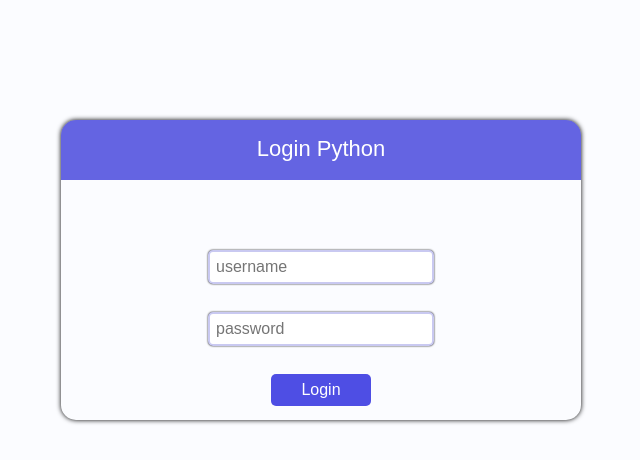
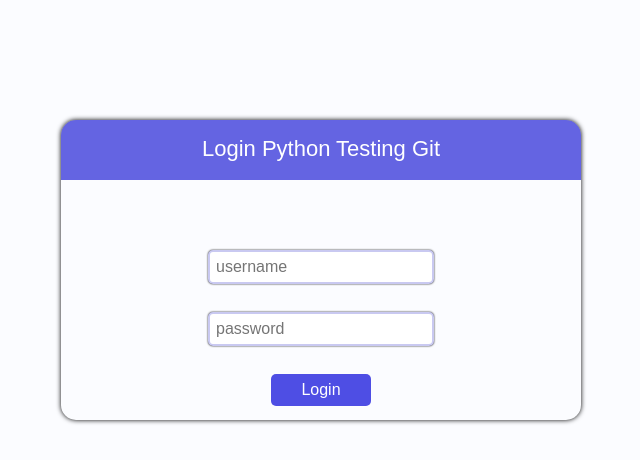
Before and after one commit to NirbhayDubey/LoginTestDjango, a Django app: page / in a window 1280 px wide. Shown: the top 460 px of the page, without its empty margins (319-959 px from the left). Run offline with Django 3.2, Linux system fonts and the light colour scheme.

Commit message:
Update index.html

```diff
--- a/templates/index.html
+++ b/templates/index.html
@@ -10,7 +10,7 @@
 <body>
     <div class="main">
         <div class="header">
-            <p>Login Python </p>
+            <p>Login Python Testing Git</p>
         </div>
         <div class="container">
             <form action="{% url 'result' %}" method="post">
```
